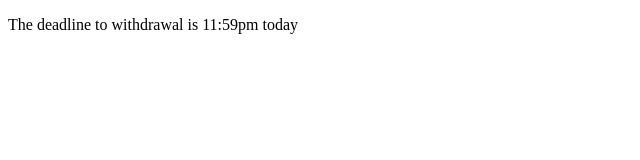
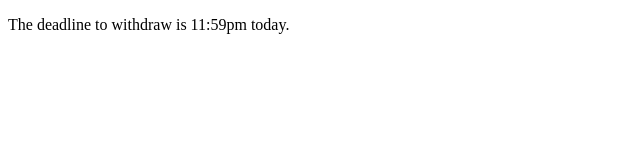
Before and after one commit to jillbaxter/baxter.github.io, a plain HTML site: page index.html in a window 1280 px wide. Shown: the full height of the page, 0-640 px from the left. Drawn offline with Linux system fonts and the light colour scheme.

Commit message:
hope this works

```diff
--- a/index.html
+++ b/index.html
@@ -3,9 +3,9 @@
 <head>
     <meta charset="UTF-8">
     <meta name="viewport" content="width=device-width, initial-scale=1.0">
-    <title>WTF</title>
+    <title>See You Thursday!</title>
 </head>
 <body>
-    <P>The deadline to withdrawal is 11:59pm today</P>
+    <p>The deadline to withdraw is 11:59pm today.</p>
 </body>
 </html>
```
